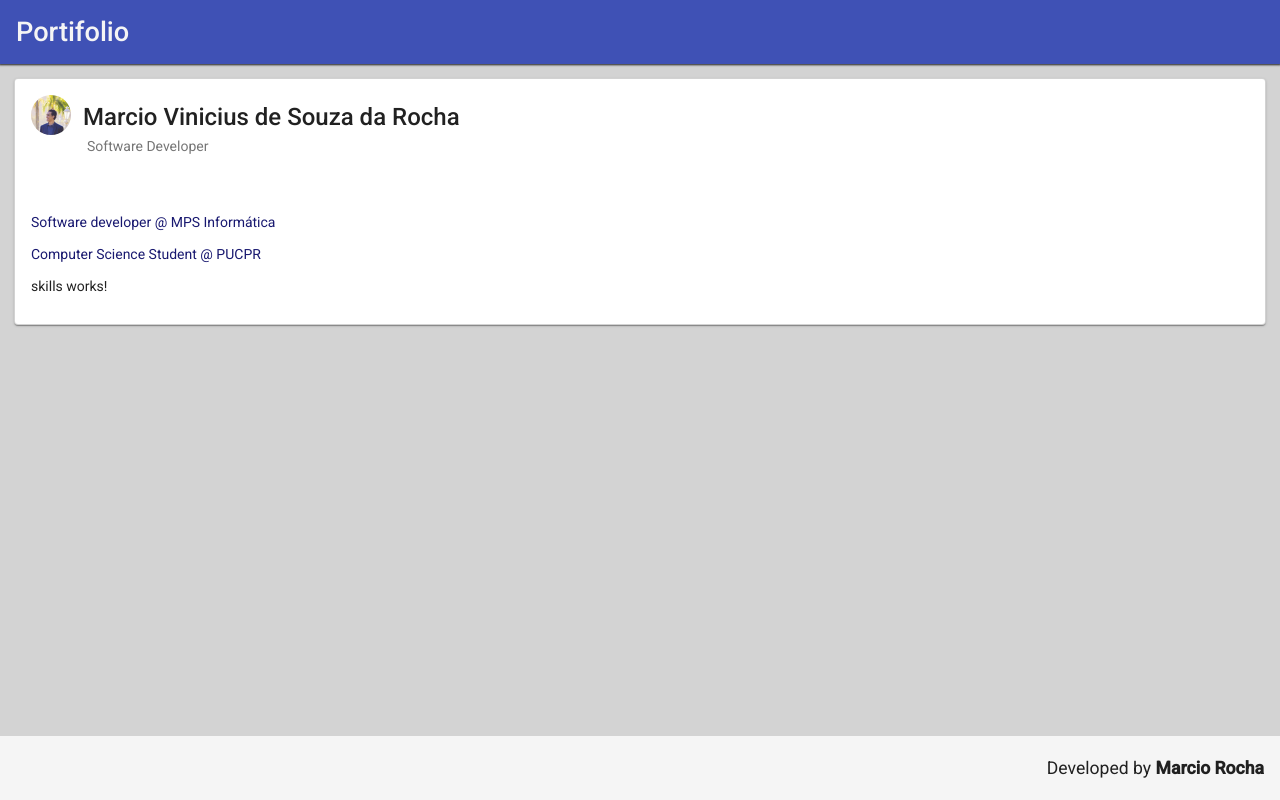
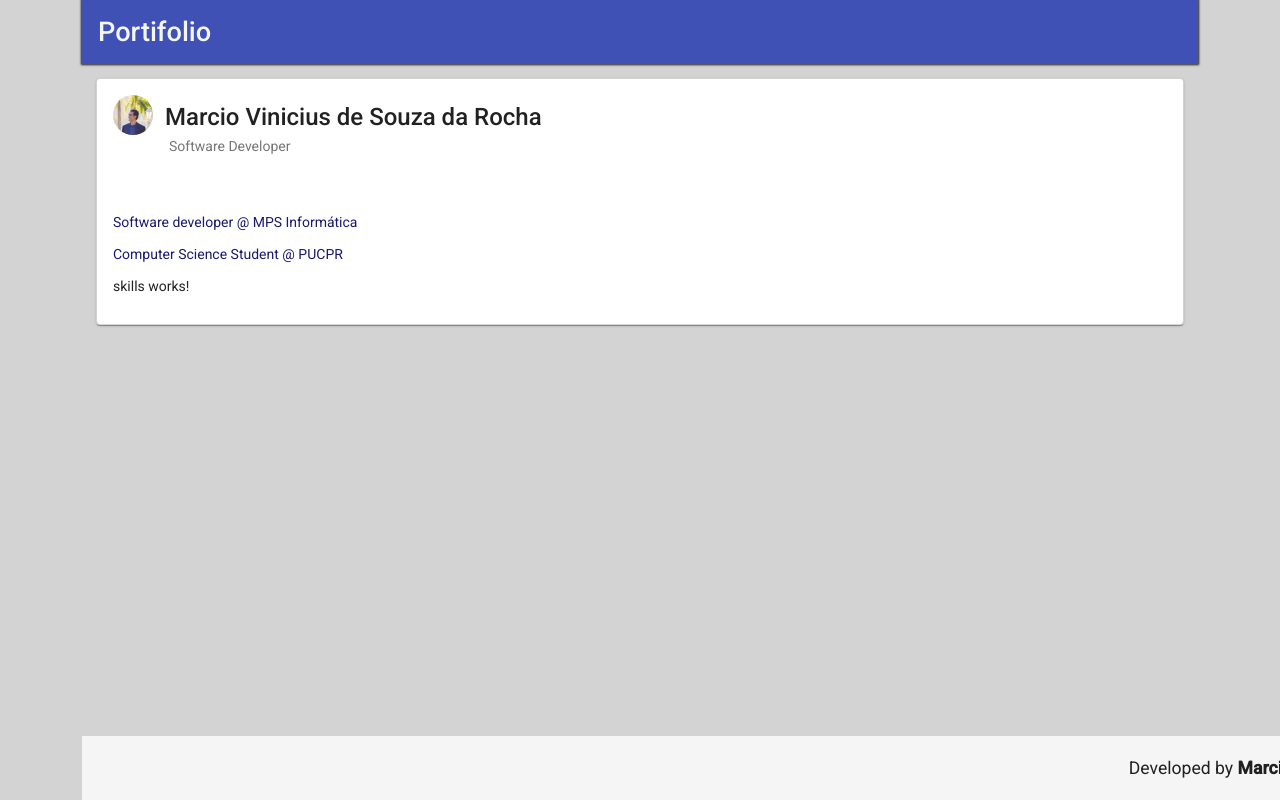
Before and after one commit to MarciovsRocha/angular_app, an Angular app: page / in a window 1280 px wide. Built offline with nearby package versions, Linux system fonts and the light colour scheme.

Commit message:
iniciado ajuste do projeto

```diff
--- a/src/app/app.component.html
+++ b/src/app/app.component.html
@@ -1,3 +1,6 @@
-<app-nav></app-nav>
-<app-body></app-body>
-<app-footer></app-footer>
+<div class="container">
+    <app-nav></app-nav>
+    <app-body></app-body>
+    <app-footer></app-footer>
+    <router-outlet></router-outlet>
+</div>
```
